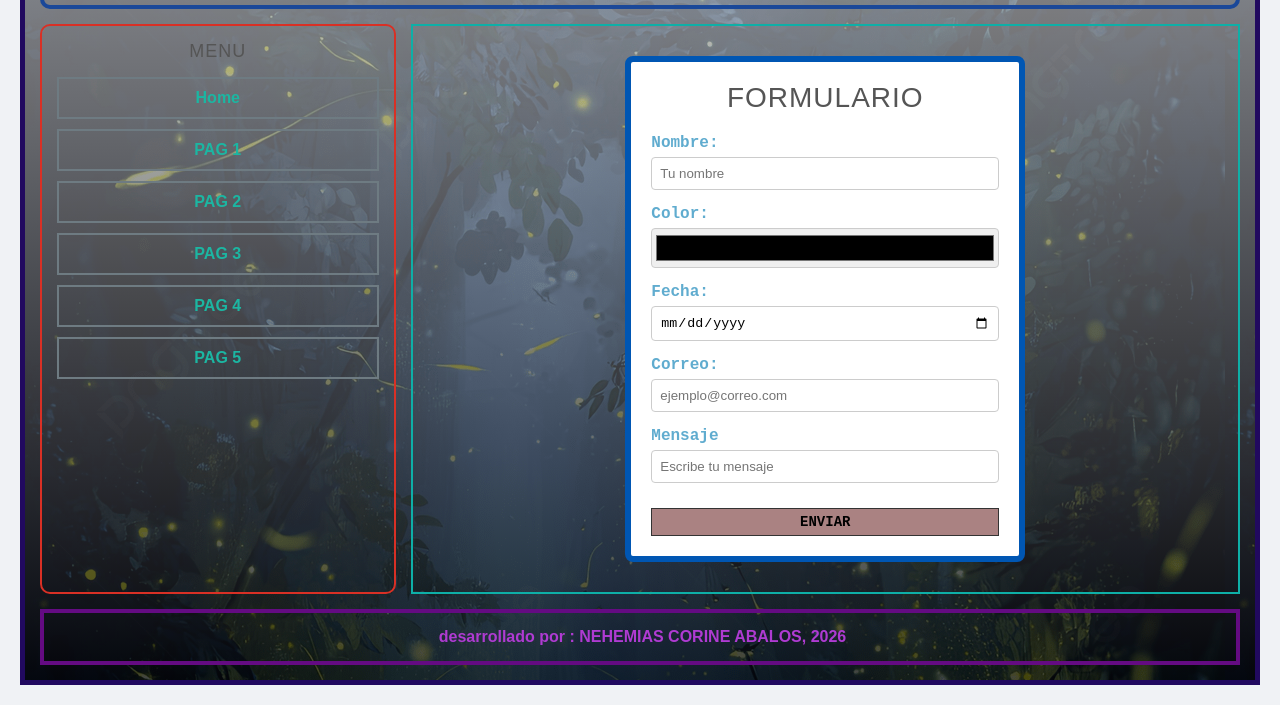
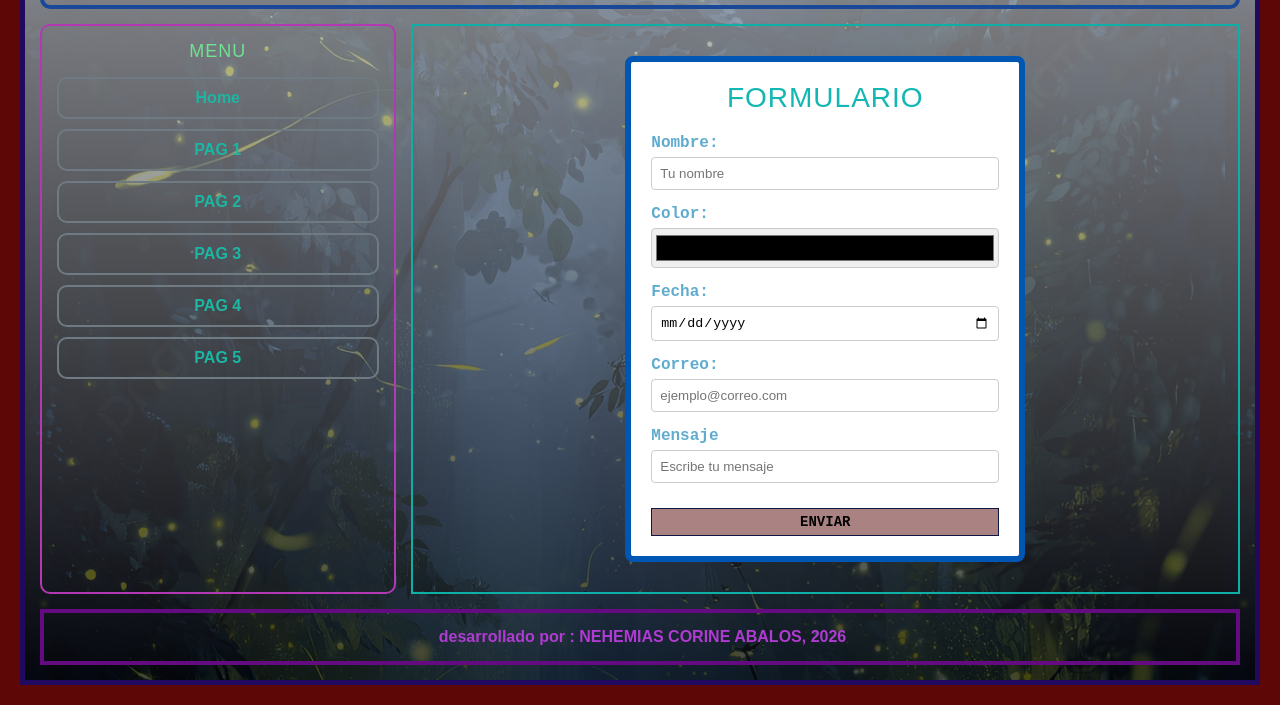
Before and after one commit to N-Ciel/Tarea8Jdeunio, a plain HTML site: page pag/pag3.html in a window 1280 px wide. Shown: the part 116-821 px from the top of the page. Drawn offline with Linux system fonts and the light colour scheme.

Commit message:
Add files via upload

```diff
--- a/css/estilo.css
+++ b/css/estilo.css
@@ -6,15 +6,13 @@
 }
 
 body {
-
     font-family: Arial, sans-serif;
-    background-color: #520b0b;
+    background-color: #5d0707;
     padding: 20px;
-    color: #173428;
+    color: #000000;
 }
 .contenedor-principal {
     background: linear-gradient(rgba(187, 188, 190, 0.75), rgba(5, 7, 12, 0.75)), url(../imag/43361.jpg);
-
     width: 100%;
     margin: auto; /* Centra la página en la pantalla */
     background-color: #a7ecff;
@@ -22,7 +20,6 @@ body {
     padding: 15px;
     display: flex;
     flex-direction:column;
-    min-height: 90vh; /* Para que la página tenga buena altura */
     gap: 15px; /* Espacio entre el encabezado, el medio y el pie */
 }
 
@@ -37,15 +34,14 @@ body {
 /* Sección Media: Permite poner el Menú y el Contenido lado a lado */
 .seccion-media {
     display: flex;
-    gap: 15px; /* Espacio entre el menú y el contenido */
+    gap: 15px;
     flex: 1;
-    color: black;
-    border-radius: 10px; /* Hace que esta sección ocupe el espacio sobrante en alto */
+    color: rgb(229, 206, 206);
+    border-radius: 10px;
 }
-
 /* Menú lateral */
 .menu {
-    border: 2px solid #d93025;
+    border: 2px solid #b338b3;
     width: 30%; /* Ocupa una parte de la pantalla */
     padding: 15px;
     display: flex;
@@ -53,12 +49,10 @@ body {
     align-items: center;
     border-radius:10px;
 }
-
 .menu h2 {
     margin-bottom: 15px;
-    border-radius: 10px;
+    border-radius: 20px;
 }
-
 .menu nav {
     width: 100%;
 }
@@ -69,7 +63,6 @@ body {
 .menu li {
     margin-bottom: 10px;
 }
-
 /* Diseño de los botones de las páginas */
 .menu a {
     display: block;
@@ -79,6 +72,7 @@ body {
     color: rgb(28, 182, 162);
     border: 2px solid #6e7b82; /* Borde azul como en el dibujo */
     font-weight: bold;
+    border-radius: 10px;
 }
 .menu a:hover {
     background-color: #5e7fb8; /* Efecto al pasar el ratón */
@@ -103,13 +97,11 @@ th,td{
         padding: 5px;
     }
 }
-
 .contenido h2 {
     margin-bottom: 20px;
     font-size: 28px;
-    color: #555;
+    color: #12b7b4;
 }
-
 /* Pie de página */
 .pie-pagina {
     border: 4px solid #640b82;
@@ -148,12 +140,6 @@ th,td{
 .circulo-externo { width: 100px; height: 100px; background: green; border-radius: 50%; position: absolute; display: flex; align-items: center; justify-content: center; }
 .circulo-media { width: 70px; height: 70px; background: yellow; border-radius: 50%; position: absolute;  }
 .circulo-interno { width: 40px; height: 40px; background: red; border-radius: 50%;  position: absolute; }
-body {
-    font-family: Arial, sans-serif;
-    background-color: #f0f2f5;
-    padding: 20px;
-
-}
 
 form {
     background-color: white;
@@ -164,11 +150,7 @@ form {
     border: 6px solid #0056b3;
     width: 100%;
 }
-h2 {
-    text-align: center;
-    margin-top: 0;
-    color:#60accf;
-}
+
 .campo {
     margin-bottom: 15px;
 }
@@ -209,15 +191,7 @@ button:hover {
     font-weight: bold;
     text-align: center;
 }
-body {
-    font-family: Arial, sans-serif;
-    background-color: #f0f2f5;
-    display: flex;
-    justify-content: center;
-    align-items: center;
-    height: 100vh;
-    margin: 0;
-}
+
 .contenedor-formulario {
     background-color: white;
     padding: 20px 30px;
@@ -225,14 +199,13 @@ body {
     border-radius: 5px;
     width: 320px;
 }
-
 h2 {
     text-align: center;
     font-weight: normal;
     text-transform: uppercase;
     font-size: 18px;
     letter-spacing: 1px;
-    color: #555;
+    color: #6fe390;
     margin-top: 0;
     margin-bottom: 25px;
 }
@@ -241,14 +214,10 @@ label {
     font-size: 16px;
     color: #60accf;
 }
-input {
-    width: 50%;
-    padding: 5px;
-    border: 1px solid #999;
-}
+
 button {
     background-color: #aa8282;
-    border: 1px solid #333;
+    border: 1px solid #0d1944;
     padding: 5px 15px;
     cursor: pointer;
     font-family: monospace;
@@ -256,7 +225,7 @@ button {
     margin-top: 10px;
 }
 button:hover {
-    background-color: #bc7e7e;
+    background-color: #1d0404;
 }
 #resultado {
     margin-top: 15px;
```
